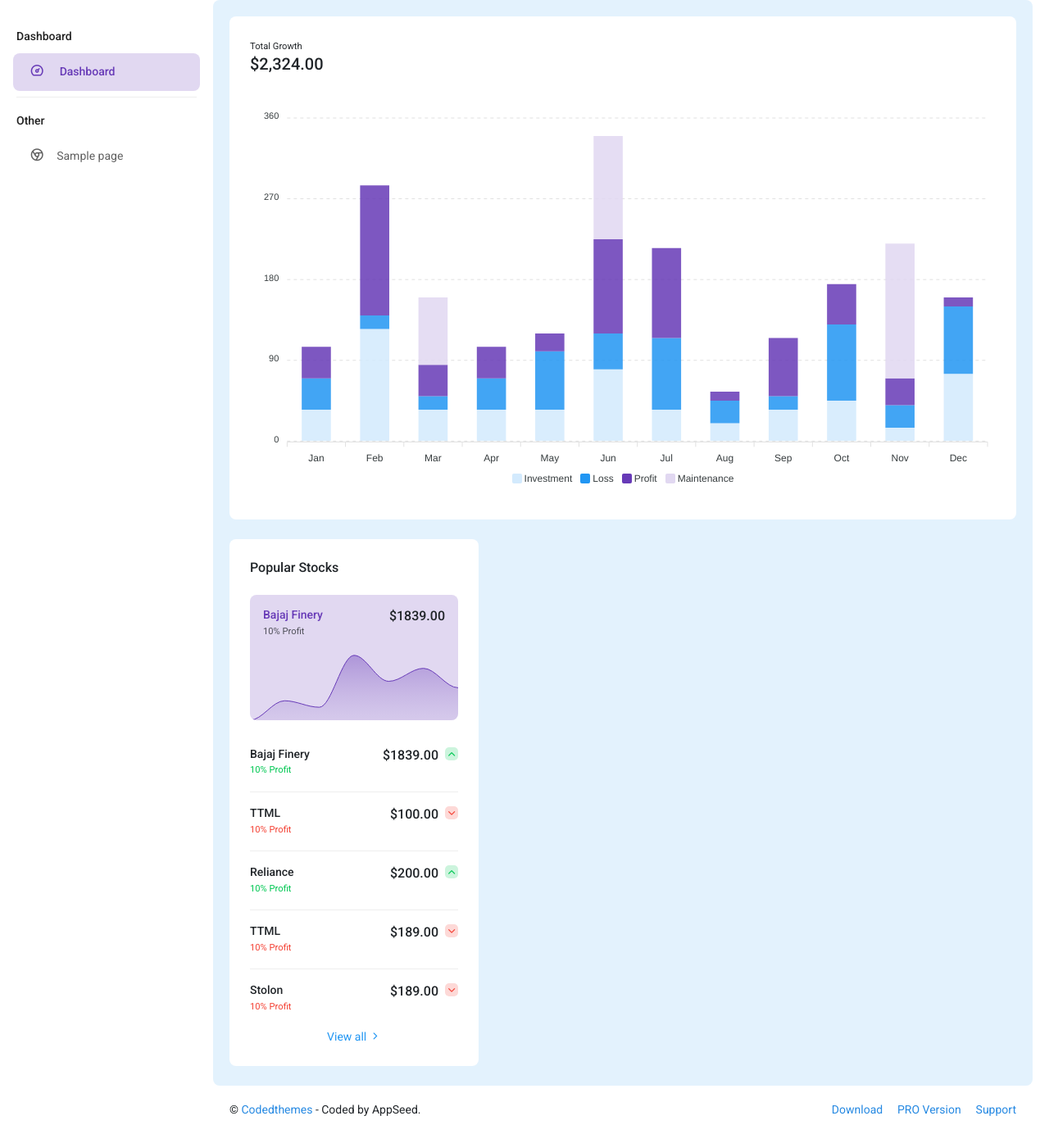
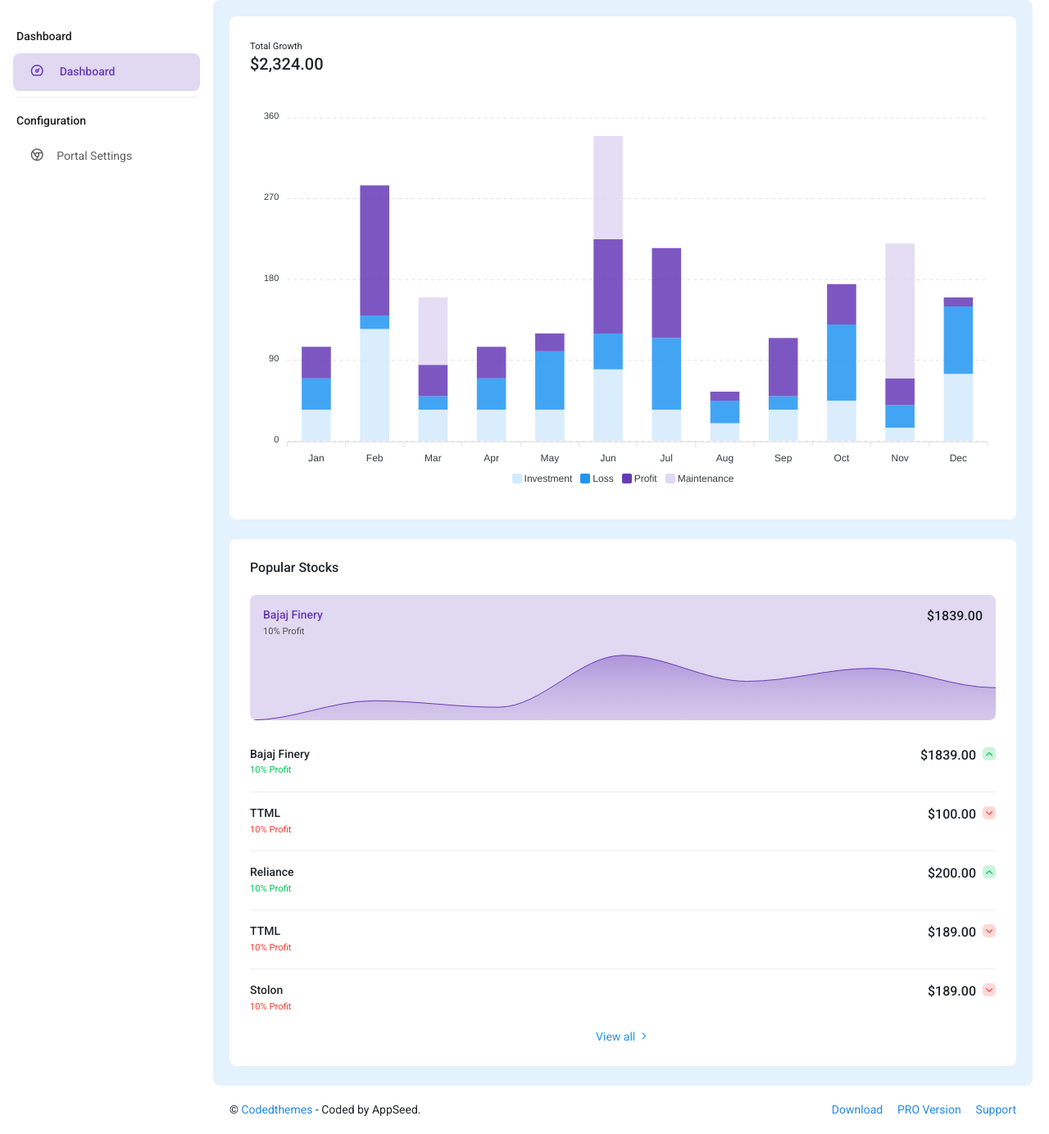
Before and after one commit to jpelchat/test-drive-app, a Flask app: page /index in a window 1280 px wide. Shown: the part 80-1464 px from the top of the page at 82% size. Run offline with Flask 2, Linux system fonts and the light colour scheme; style sheets or scripts are compiled from the project's sources; some libraries are stand-ins or nearby versions.

Commit message:
app updates

```diff
--- a/apps/templates/includes/sidebar.html
+++ b/apps/templates/includes/sidebar.html
@@ -21,12 +21,12 @@
         </li>
 
         <li class="pc-item pc-caption">
-          <label>Other</label>
+          <label>Configuration</label>
           <i class="ti ti-brand-chrome"></i>
         </li>
         <li class="pc-item">
           <a href="{{ url_for('home_blueprint.sample_page') }}" class="pc-link"><span class="pc-micon"><i
-                class="ti ti-brand-chrome"></i></span><span class="pc-mtext">Sample page</span></a>
+                class="ti ti-brand-chrome"></i></span><span class="pc-mtext">Portal Settings</span></a>
         </li>
       </ul>
 
--- a/apps/templates/pages/index.html
+++ b/apps/templates/pages/index.html
@@ -21,7 +21,7 @@
             </div>
           </div>
         </div>
-        <div class="col-xl-4 col-md-12">
+        <div class="col-xl-12 col-md-12">
           <div class="card">
             <div class="card-body">
               <div class="row mb-3 align-items-center">
```
